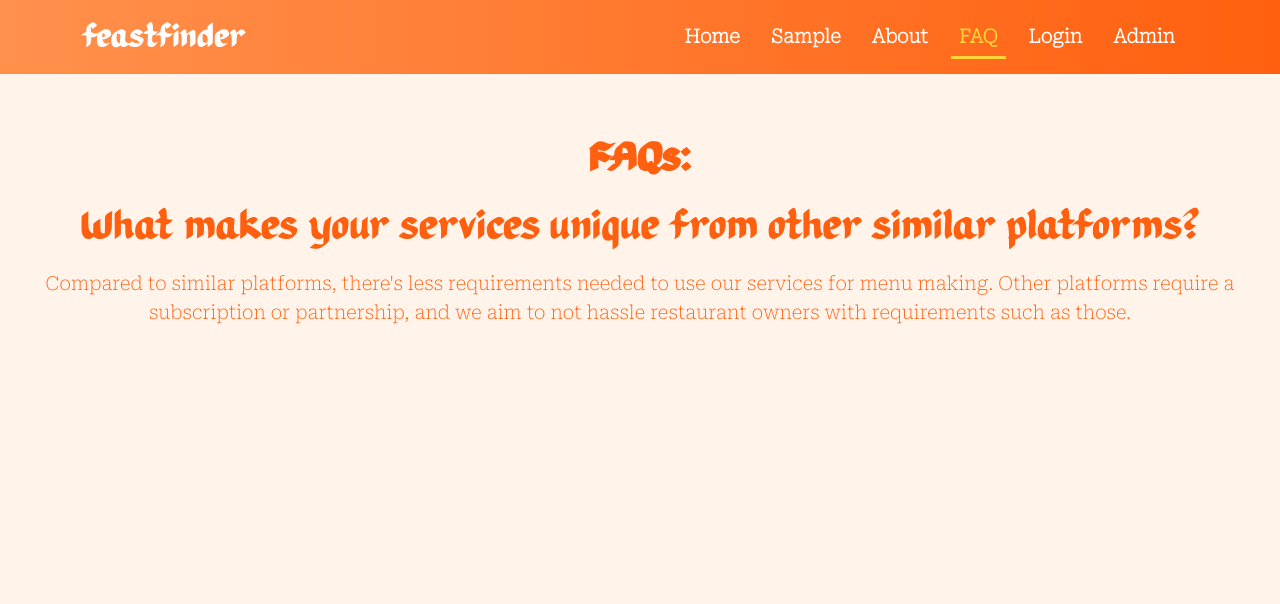
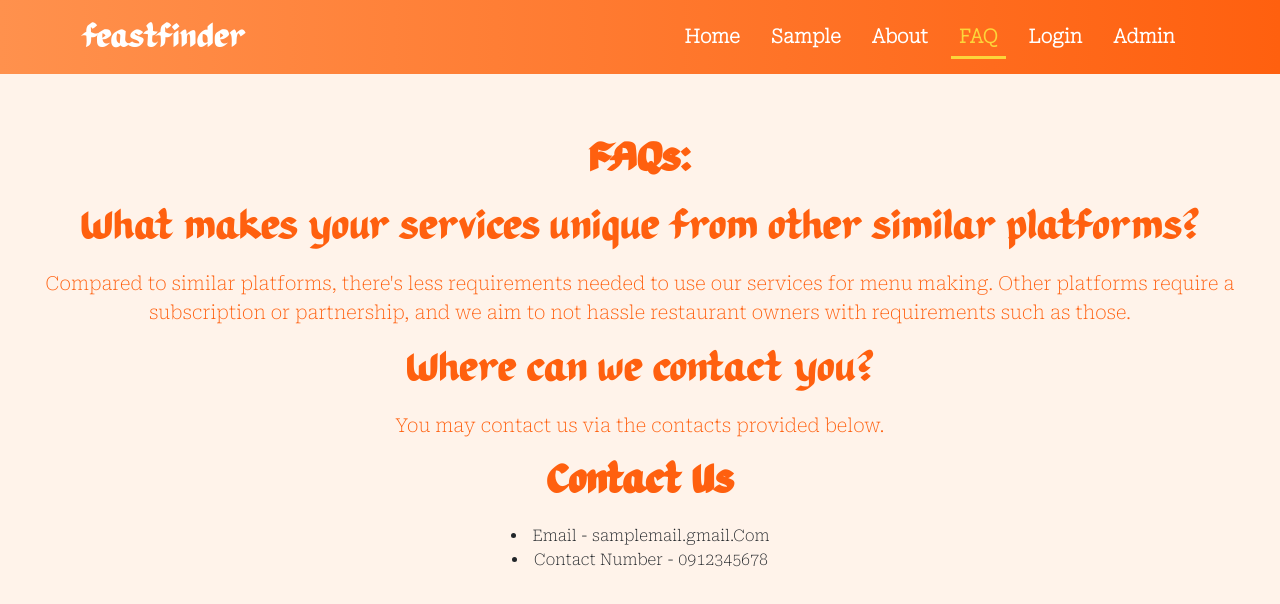
Before and after one commit to FeastFinderApp/feastfinder, a React (Create React App) app: page /faq in a window 1280 px wide. Shown: the top 604 px of the page. Built offline with nearby package versions, Linux system fonts and the light colour scheme.

Commit message:
Added to FAQ

```diff
--- a/src/components/FAQ.js
+++ b/src/components/FAQ.js
@@ -13,6 +13,20 @@ const FAQ = () => {
             Compared to similar platforms, there's less requirements needed to use our services for menu making. Other platforms require a subscription or partnership, and we aim to not hassle restaurant owners with requirements such as those.
           </p>
         </div>
+
+        <div>
+          <h2>Where can we contact you?</h2>
+          <p>
+           You may contact us via the contacts provided below.
+          </p>
+        </div>
+
+        <div>
+          <h1> Contact Us </h1>
+        <li> Email - samplemail.gmail.Com</li>
+        <li> Contact Number - 0912345678</li>
+        </div>
+
       </section>
     </div>
   );
```
